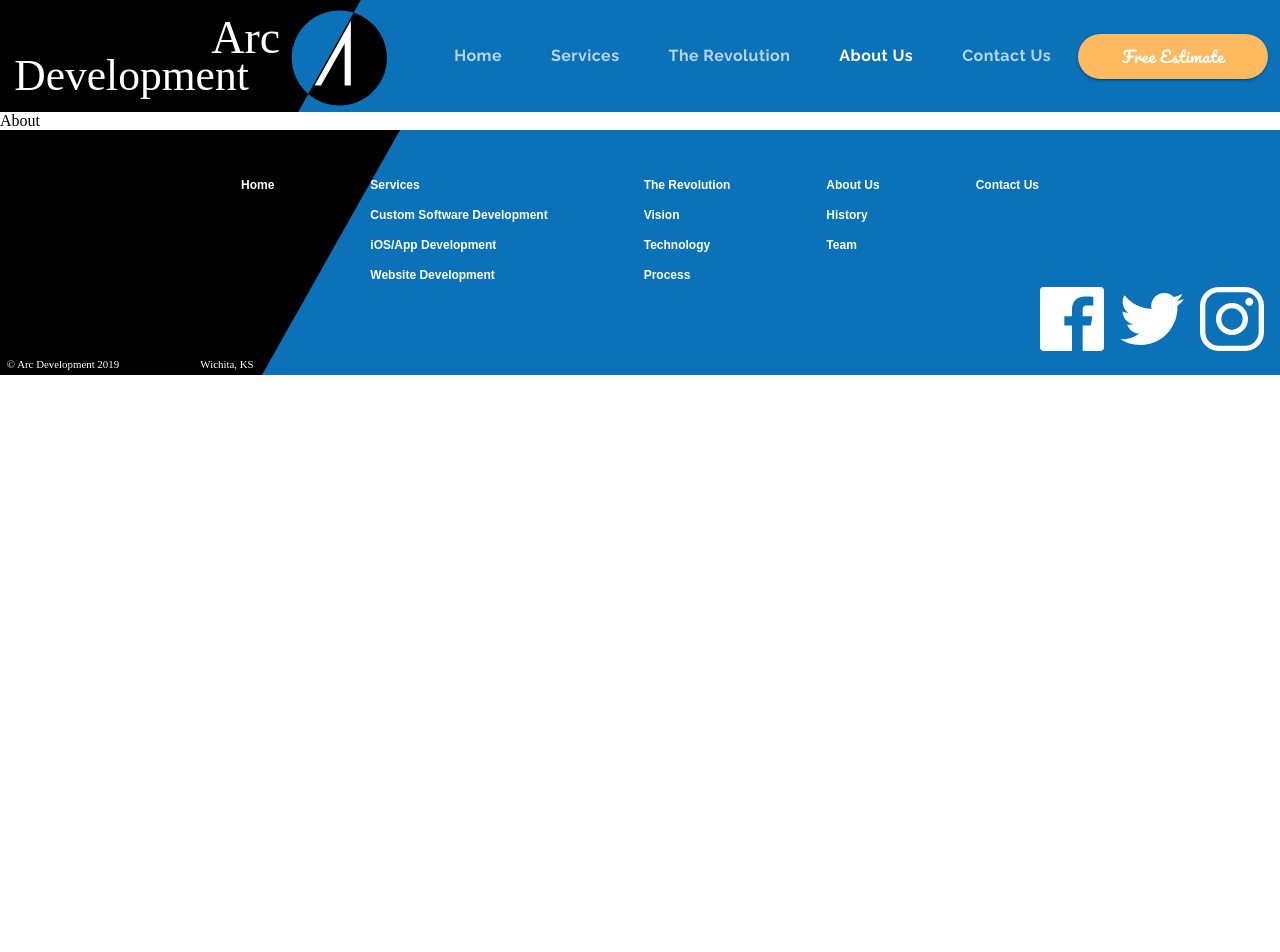
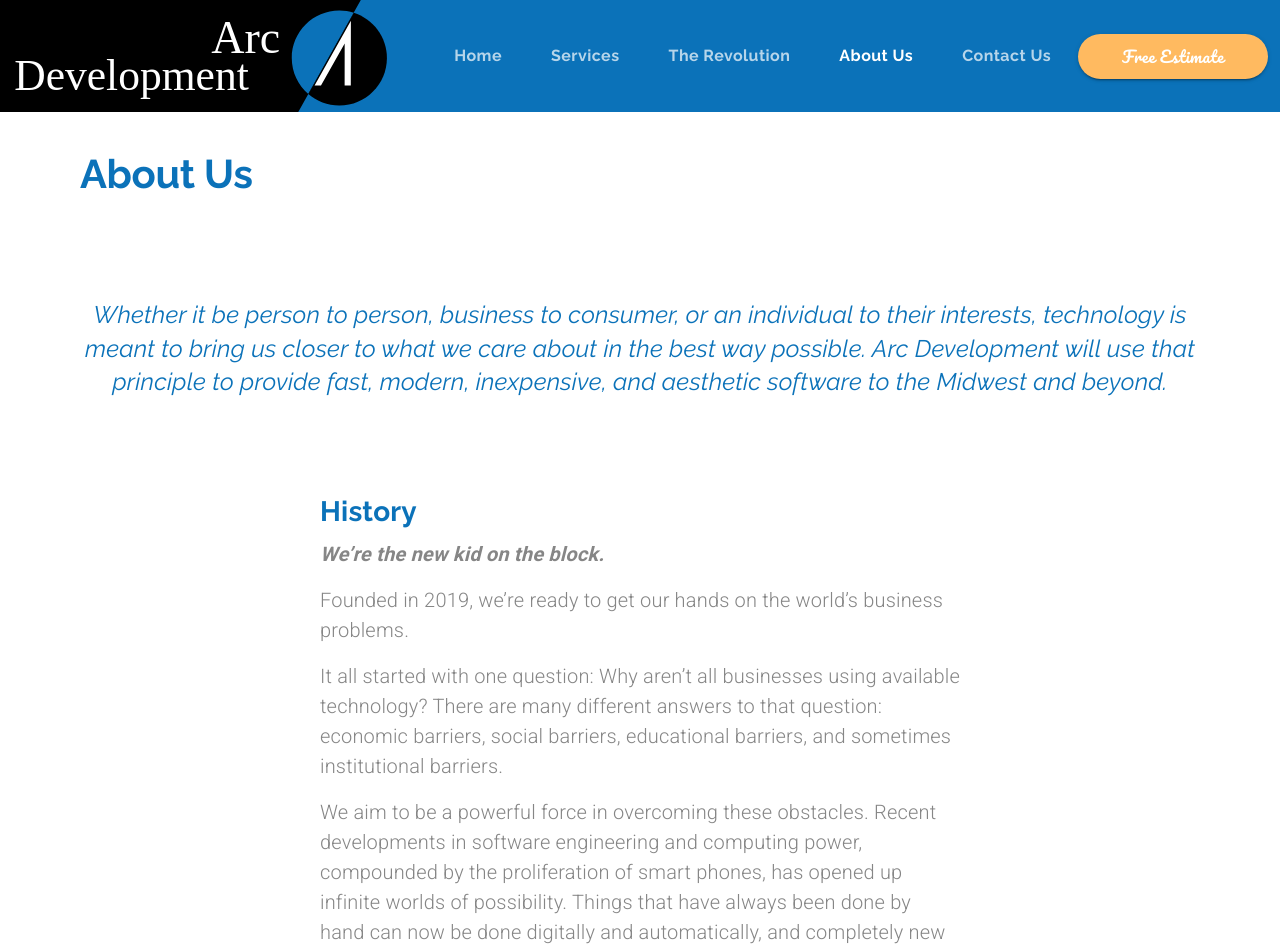
Before and after one commit to oscaramos/arc-development, a React (Create React App) app: page /about in a window 1280 px wide. Shown: the top 952 px of the page. Before the commit the page ends 800 px from the top, so only its background shows below. Built offline with nearby package versions, Linux system fonts and the light colour scheme.

Commit message:
New component: About Us

```diff
--- a/src/App.js
+++ b/src/App.js
@@ -9,6 +9,7 @@ import CustomSoftware from './pages/CustomSoftware'
 import MobileApps from './pages/MobileApps'
 import Websites from './pages/Websites'
 import Revolution from './pages/Revolution'
+import AboutUs from './pages/AboutUs'
 
 function App() {
   return (
@@ -22,7 +23,7 @@ function App() {
           <Route path='/mobileapps' component={MobileApps} />
           <Route path='/websites' component={Websites} />
           <Route path='/revolution' component={Revolution} />
-          <Route path='/about' component={() => <div>About</div>} />
+          <Route path='/about' component={AboutUs} />
           <Route path='/contact' component={() => <div>Contact</div>} />
           <Route path='/estimate' component={() => <div>Estimate</div>} />
         </Switch>
--- /dev/null
+++ b/src/pages/AboutUs.js
@@ -0,0 +1,104 @@
+import React from 'react'
+
+import Grid from '@material-ui/core/Grid'
+import useTheme from '@material-ui/core/styles/useTheme'
+import useMediaQuery from '@material-ui/core/useMediaQuery'
+import Typography from '@material-ui/core/Typography'
+import { makeStyles } from '@material-ui/core/styles'
+
+import CallToAction from '../components/CallToAction'
+
+import history from '../assets/history.svg'
+
+
+const useStyles = makeStyles(theme => ({
+  missionStatement: {
+    fontStyle: 'italic',
+    fontWeight: 300,
+    fontSize: '1.5rem',
+    maxWidth: '50em',
+    lineHeight: 1.4,
+  },
+  rowContainer: {
+    paddingLeft: '5em',
+    paddingRight: '5em',
+    [theme.breakpoints.down('sm')]: {
+      paddingLeft: '1.5em',
+      paddingRight: '1.5em',
+    },
+  },
+}))
+
+function AboutUs() {
+  const classes = useStyles()
+
+  const theme = useTheme()
+  const matchesMD = useMediaQuery(theme.breakpoints.down('md'))
+
+  return (
+    <Grid container direction='column'>
+      {/*----- About Us ------*/}
+      <Grid item className={classes.rowContainer} style={{ marginTop: '2em' }}>
+        <Typography variant='h2' gutterBottom align={matchesMD? 'center': undefined}>
+          About Us
+        </Typography>
+      </Grid>
+      <Grid item container justify='center' className={classes.rowContainer} style={{ marginTop: '5em', marginBottom: '5em' }}>
+        <Typography variant='h4' paragraph className={classes.missionStatement} align='center'>
+          Whether it be person to person, business to consumer, or an individual to their interests,
+          technology is meant to bring us closer to what we care about in the best way possible.
+          Arc Development will use that principle to provide fast, modern, inexpensive,
+          and aesthetic software to the Midwest and beyond.
+        </Typography>
+      </Grid>
+
+      {/*----- History -----*/}
+      <Grid container direction='row' justify='space-around' className={classes.rowContainer} style={{ marginBottom: '20em' }}>
+        <Grid item>
+          <Grid container direction='column'>
+            <Grid item>
+              <Typography variant='h4' gutterBottom>
+                History
+              </Typography>
+            </Grid>
+            <Grid item style={{ maxWidth: '40em' }}>
+              <Typography variant='body1' paragraph style={{ fontWeight: 700, fontStyle: 'italic' }}>
+                We’re the new kid on the block.
+              </Typography>
+              <Typography variant='body1' paragraph>
+                Founded in 2019, we’re ready to get our hands on the world’s business problems.
+              </Typography>
+              <Typography variant='body1' paragraph>
+                It all started with one question: Why aren’t all businesses using available technology?
+                There are many different answers to that question: economic barriers, social barriers,
+                educational barriers, and sometimes institutional barriers.
+              </Typography>
+              <Typography variant='body1' paragraph>
+                We aim to be a powerful force in overcoming these obstacles. Recent developments in software
+                engineering and computing power, compounded by the proliferation of smart phones, has opened
+                up infinite worlds of possibility. Things that have always been done by hand can now be done
+                digitally and automatically, and completely new methods of interaction are created daily.
+                Taking full advantage of these advancements is the name of the game.
+              </Typography>
+              <Typography variant='body1' paragraph>
+                All this change can be a lot to keep up with, and that’s where we come in.
+              </Typography>
+            </Grid>
+          </Grid>
+        </Grid>
+        <Grid item>
+          <Grid container justify='center' alignItems='center'>
+            <img src={history} alt='book with quill pen' style={{ maxHeight: '22em' }}/>
+          </Grid>
+        </Grid>
+      </Grid>
+
+      {/*----- Free Estimate -----*/}
+      <Grid item>
+        <CallToAction />
+      </Grid>
+    </Grid>
+  )
+}
+
+export default AboutUs
```
